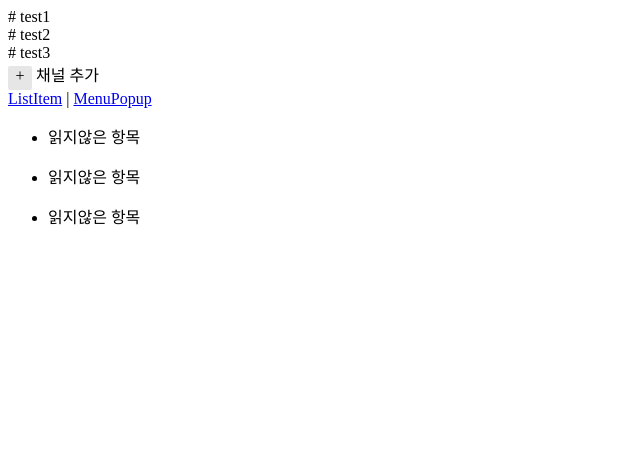
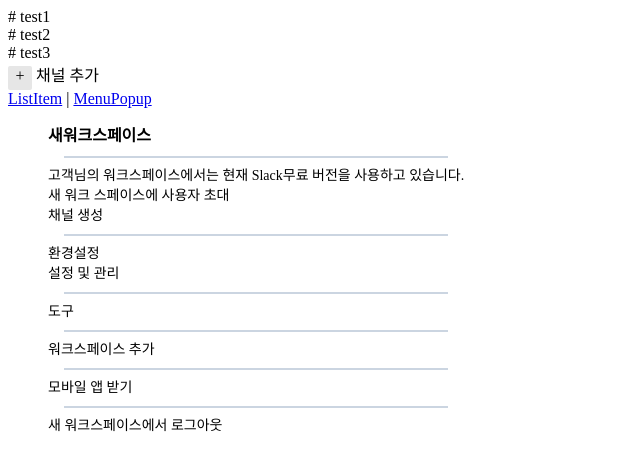
Before and after one commit to fms2014-github/clone-coding-slack, a Vue app: page /about in a window 1280 px wide. Shown: the top 470 px of the page, without its empty margins (0-640 px from the left). Built offline with nearby package versions, Linux system fonts and the light colour scheme.

Commit message:
워크스페이스수정

```diff
--- a/src/components/MenuPopup.vue
+++ b/src/components/MenuPopup.vue
@@ -1,7 +1,53 @@
 <template>
     <ul class="popupList-component">
-      <slot></slot>
-      <li>읽지않은 항목</li>
+      <div
+        ref="popoverDropdownRef"
+        class="text font bg-white z-50 float-left py-2 list-none text-left rounded shadow-lg min-w-48"
+        v-bind:class="{
+          hidden: !dropdownPopoverShow,
+          block: dropdownPopoverShow,
+        }"
+      >
+        <span class="base bold w-full block">
+          새워크스페이스
+        </span>
+        <div class="h-0 mx-4 my-2 border border-solid border-blueGray-300" />
+        <span class="sm w-full block">
+          고객님의 워크스페이스에서는 현재 Slack무료
+          버전을 사용하고 있습니다.
+        </span>
+        <span class="sm w-full block">
+          새 워크 스페이스에 사용자 초대
+        </span>
+        <span class="sm w-full block">
+          채널 생성
+        </span>
+        <div class="h-0 mx-4 my-2 border border-solid border-blueGray-300" />
+        <span class="sm w-full block">
+          환경설정
+        </span>
+        <span class="sm w-full block">
+          설정 및 관리
+        </span>
+        <div class="h-0 mx-4 my-2 border border-solid border-blueGray-300" />
+        <span class="sm w-full block">
+          도구
+        </span>
+        <div class="h-0 mx-4 my-2 border border-solid border-blueGray-300" />
+        <span class="sm w-full block">
+          워크스페이스 추가
+        </span>
+        <div class="h-0 mx-4 my-2 border border-solid border-blueGray-300" />
+        <span class="sm w-full block">
+          모바일 앱 받기
+        </span>
+        <div class="h-0 mx-4 my-2 border border-solid border-blueGray-300" />
+        <span class="sm w-full block">
+          새 워크스페이스에서 로그아웃
+        </span>
+    </div>
+      <!-- <slot></slot>
+      <li>읽지않은 항목</li> -->
     </ul>
 </template>
 
@@ -18,4 +64,82 @@ export default {
 </script>
 
 <style scoped lang="scss">
+.text {
+  .sm {
+    font-size: 0.875rem;
+    line-height: 1.25rem;
+  }
+
+  .base {
+    font-size: 1rem;
+    line-height: 1.5rem;
+  }
+
+  .xl {
+    font-size: 1.25rem;
+    line-height: 1.75rem;
+  }
+}
+
+.font {
+  .bold {
+    font-weight: 700;
+  }
+}
+
+.whitespace-nowrap {
+  white-space: nowrap;
+}
+
+.w-full {
+  width: 100%;
+}
+
+.block {
+  display: block;
+}
+
+.h-0 {
+  height: 0px;
+}
+
+.mx-4 {
+  margin-left: 1rem;
+  margin-right: 1rem;
+}
+
+.my-2 {
+  margin-top: 0.5rem;
+  margin-bottom: 0.5rem;
+}
+
+.border {
+  border-width: 1px;
+}
+
+.border-solid {
+  border-style: solid;
+}
+
+.border-blueGray-100 {
+  --tw-border-opacity: 1;
+  border-color: rgba(241, 245, 249, var(--tw-border-opacity));
+}
+
+.z-50 {
+  z-index: 50;
+}
+
+.float-left {
+  float: left;
+}
+
+.min-w-48 {
+  min-width: 12rem;
+}
+
+.border-blueGray-300 {
+  --tw-border-opacity: 1;
+  border-color: rgba(203, 213, 225, var(--tw-border-opacity));
+}
 </style>
--- a/src/views/AboutView.vue
+++ b/src/views/AboutView.vue
@@ -21,9 +21,7 @@ export default {
     data(){
     return{
       memuPopups:[
-        'test1',
-        'test2',
-        'test3'
+        'test1'
       ]
     }
   }
```
